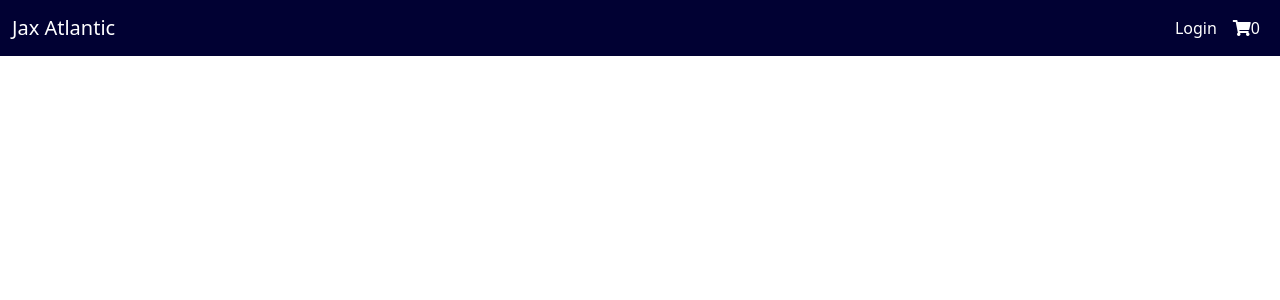
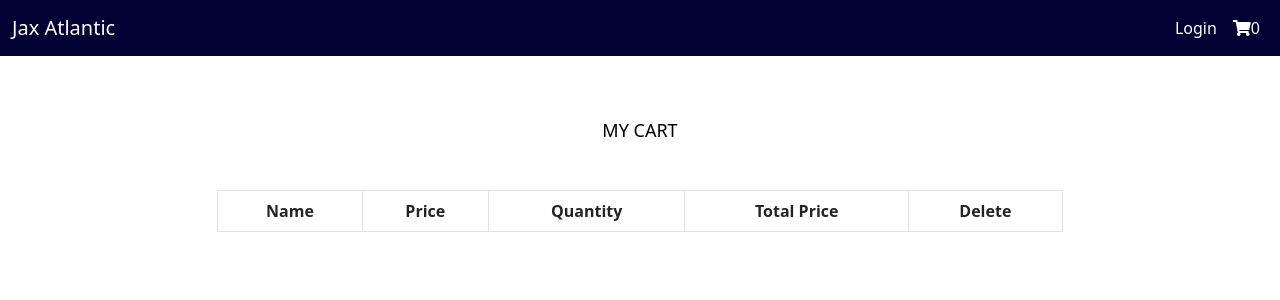
Before and after one commit to thatCashBar/MERN-eCommerceSite, a React (Create React App) app in the folder client/: page /cart in a window 1280 px wide. Shown: the top 300 px of the page. Built offline with nearby package versions, Linux system fonts and the light colour scheme.

Commit message:
Added Cart View

```diff
--- a/client/src/App.js
+++ b/client/src/App.js
@@ -4,6 +4,7 @@ import bootstrap from '../node_modules/bootstrap/dist/css/bootstrap.min.css';
 import Navbar from './components/Navbar';
 import Homeview from './views/Homeview';
 import ProductInfoview from './views/ProductInfoview';
+import Cartview from './views/Cartview';
 
 function App() {
   return (
@@ -12,6 +13,7 @@ function App() {
       <BrowserRouter>
         <Route path='/' component={Homeview} exact/>
         <Route path='/product/:id' component={ProductInfoview}/>
+        <Route path='/cart' component={Cartview} exact/>
       </BrowserRouter>
     </div>
   );
--- a/client/src/components/Navbar.js
+++ b/client/src/components/Navbar.js
@@ -16,8 +16,8 @@ export default function Navbar() {
                     </button>
                     <div className="collapse navbar-collapse" id="navbarNavAltMarkup">
                         <div className="navbar-nav ms-auto">
-                            <a className="nav-link" href="#">Login</a>
-                            <a className="nav-link" href="#"><i className="fas fa-shopping-cart"></i>{cartItems.length}</a>
+                            <a className="nav-link" href="/">Login</a>
+                            <a className="nav-link" href="/cart"><i className="fas fa-shopping-cart"></i>{cartItems.length}</a>
                         </div>
                     </div>
                 </div>
--- /dev/null
+++ b/client/src/views/Cartview.js
@@ -0,0 +1,66 @@
+import React from 'react'
+import { useState, useDispatch, useSelector } from 'react-redux'
+
+export default function Cartview() {
+
+    const cartReducerState = useSelector(state => state.addToCartReducer);
+    const { cartItems } = cartReducerState;
+
+    return (
+
+        <div>
+
+            <div className="row mt-3 justify-content-center">
+
+                <div className="col-md-8">
+
+                    <h1 className="text-center m-5">MY CART</h1>
+
+                    <table className="table table-bordered">
+
+                        <thead>
+                            <tr>
+
+                                <th>Name</th>
+                                <th>Price</th>
+                                <th>Quantity</th>
+                                <th>Total Price</th>
+                                <th>Delete</th>
+
+                            </tr>
+                        </thead>
+
+                        <tbody>
+
+                            {cartItems.map(item => {
+
+                                return <tr>
+                                    <td>{item.name}</td>
+                                    <td>{item.price}</td>
+                                    <td>
+                                        <select value={item.quantity}>
+                                            {[...Array(item.countInStock).keys()].map((x,i) => {
+
+                                                return <option value={i+1}>{i+1}</option>
+
+                                            })}
+                                        </select>
+                                    </td>
+                                    <td>{item.quantity * item.price}</td>
+                                    <td><i class="far fa-trash-alt"></i></td>
+                                </tr>
+
+                            })}
+
+                        </tbody>
+
+                    </table>
+
+                </div>
+
+            </div>
+
+        </div>
+
+    )
+}
```
